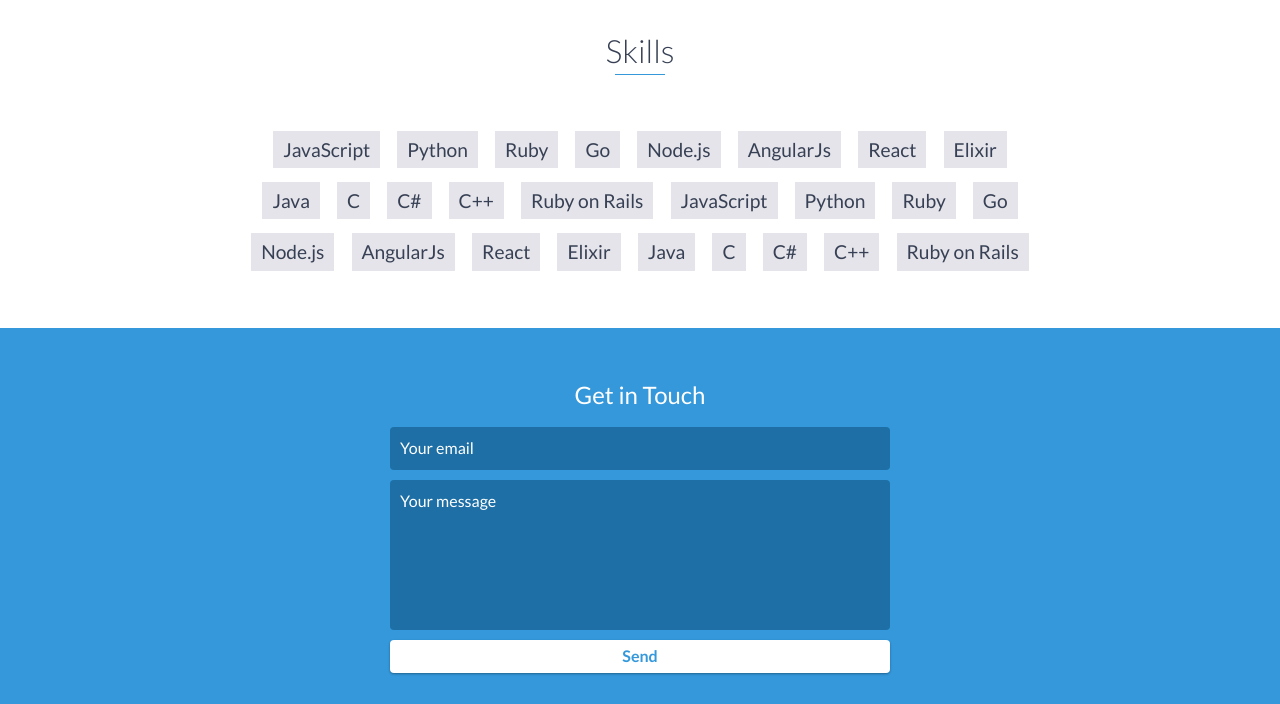
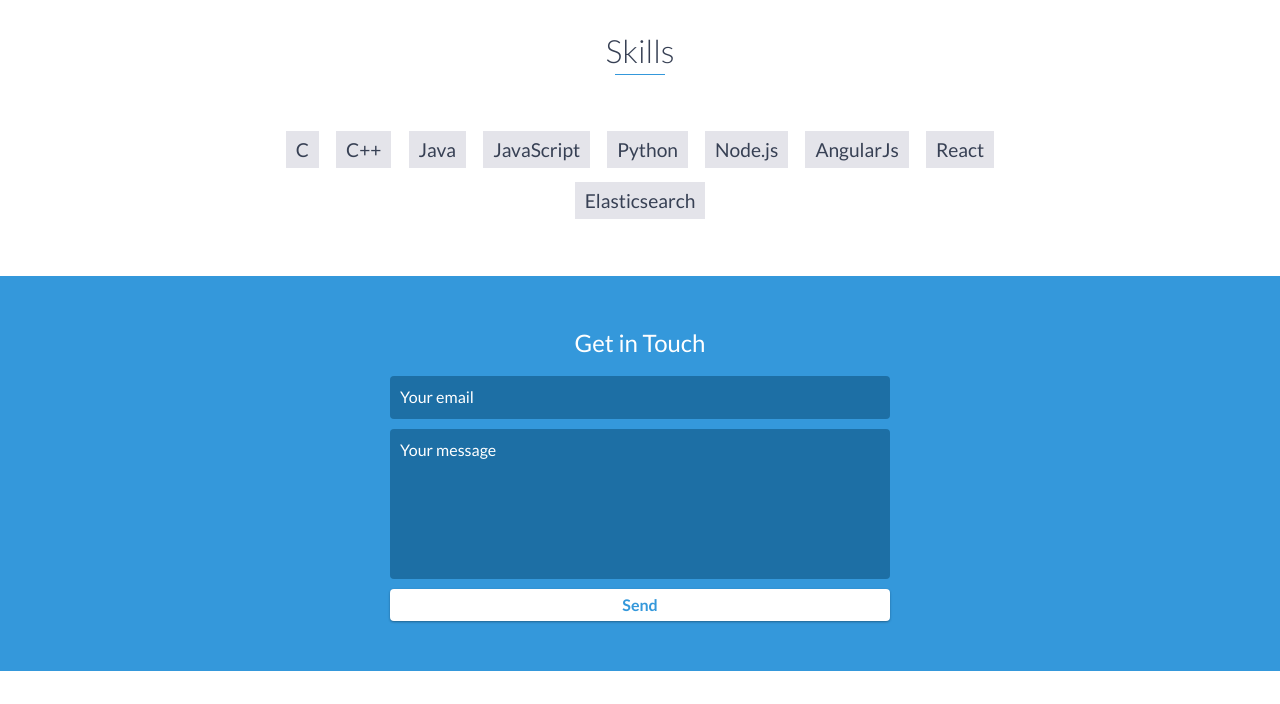
Before and after one commit to Madhumitamoi/Portfolio, a website: page index.html in a window 1280 px wide. Shown: the part 4060-4764 px from the top of the page. Drawn offline with nearby package versions, Linux system fonts and the light colour scheme.

Commit message:
Changes the CSS

```diff
--- a/index.html
+++ b/index.html
@@ -259,32 +259,18 @@ satisfaction.
     <div id="skills">
         <h2 class="heading">Skills</h2>
         <ul>
+            <li>C</li>
+            <li>C++</li>
+            <li>Java</li>
             <li>JavaScript</li>
             <li>Python</li>
-            <li>Ruby</li>
-            <li>Go</li>
             <li>Node.js</li>
             <li>AngularJs</li>
             <li>React</li>
-            <li>Elixir</li>
-            <li>Java</li>
-            <li>C</li>
-            <li>C#</li>
-            <li>C++</li>
-            <li>Ruby on Rails</li>
-            <li>JavaScript</li>
-            <li>Python</li>
-            <li>Ruby</li>
-            <li>Go</li>
-            <li>Node.js</li>
-            <li>AngularJs</li>
-            <li>React</li>
-            <li>Elixir</li>
-            <li>Java</li>
-            <li>C</li>
-            <li>C#</li>
-            <li>C++</li>
-            <li>Ruby on Rails</li>
+            <li>Elasticsearch</li>
+
+
+
         </ul>
     </div>
     <!-- End #skills -->
@@ -292,7 +278,7 @@ satisfaction.
     <div id="contact">
         <h2>Get in Touch</h2>
         <div id="contact-form">
-            <form method="POST" action="https://formspree.io/email@email.com">
+            <form method="POST" action="https://formspree.io/madhumoi0266@gmail.com">
                 <input type="hidden" name="_subject" value="Contact request from personal website" />
                 <input type="email" name="_replyto" placeholder="Your email" required>
                 <textarea name="message" placeholder="Your message" required></textarea>
@@ -308,7 +294,7 @@ satisfaction.
             <div class="row">
                 <div class="col-sm-5 copyright">
                     <p>
-                        Copyright &copy; <span id="current-year">2022</span> YOUR NAME
+                        Copyright &copy; <span id="current-year">2022</span> Madhumita Moi
                     </p>
                 </div>
                 <div class="col-sm-2 top">
```
